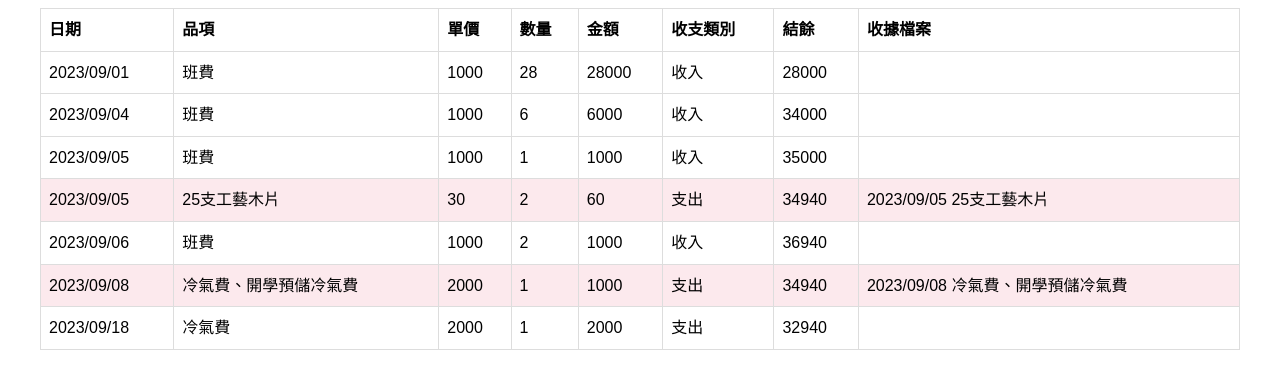
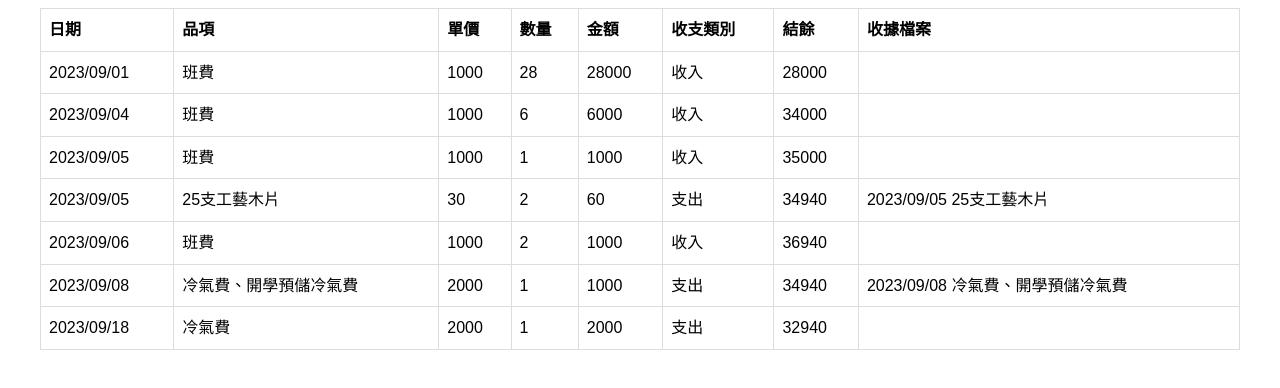
Before and after one commit to yih-0118/210_money.github.io, a plain HTML site: page 210/index.html in a window 1280 px wide. Shown: the part 106-494 px from the top of the page. Drawn offline with Linux system fonts and the light colour scheme.

Commit message:
Update style.css

```diff
--- a/210/style.css
+++ b/210/style.css
@@ -8,5 +8,4 @@ th,td{text-align:left;padding:8px;border:1px solid #ddd}
 th{background-color:#fff}
 tr:nth-child(even){background-color:#fff}
 tr.highlighted{background-color:#ffc}
-.money_gone{background-color:rgba(220,20,60,0.09)}
 @media screen and (max-width:500px){#myButton{width:20vw;font-size:12px;height:1cm}table{font-size:12px}th,td{padding:1px}th{background-color:#f0f0f0}}
```
